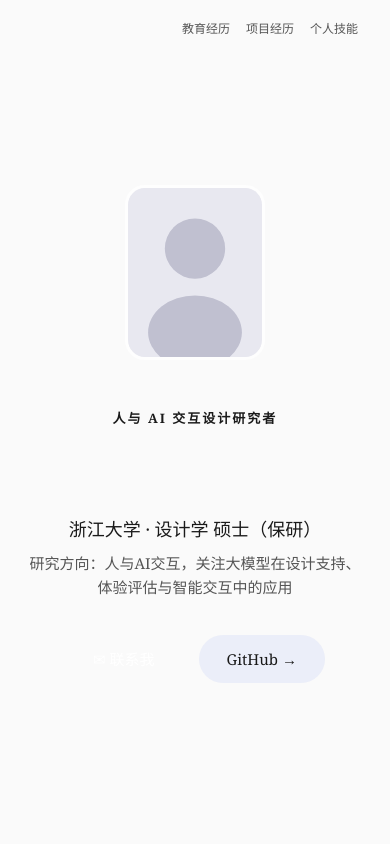
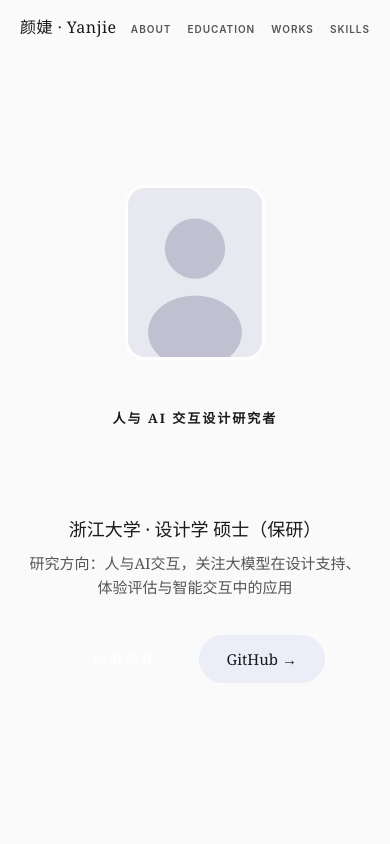
Before and after one commit to yanjieZJU/yanjieZJU.github.io, a React (Vite) app: page / in a window 390 px wide. Shown: the top 844 px of the page. Built offline with nearby package versions, Linux system fonts and the light colour scheme.

Commit message:
style: Academic Blue navbar — serif logo, uppercase links

```diff
--- a/src/components/Navbar.css
+++ b/src/components/Navbar.css
@@ -8,51 +8,50 @@
   display: flex;
   align-items: center;
   justify-content: space-between;
-  padding: 0 32px;
-  transition: background 0.3s ease, box-shadow 0.3s ease;
+  padding: 0 40px;
+  background: transparent;
+  transition: background 0.3s ease, border-bottom 0.3s ease;
 }
 
 .navbar.scrolled {
-  background: rgba(255, 255, 255, 0.85);
-  backdrop-filter: blur(20px);
-  -webkit-backdrop-filter: blur(20px);
-  box-shadow: 0 1px 0 rgba(0, 0, 0, 0.08);
+  background: rgba(250, 250, 250, 0.95);
+  backdrop-filter: blur(8px);
+  -webkit-backdrop-filter: blur(8px);
+  border-bottom: 1px solid var(--color-border);
 }
 
 .navbar-logo {
-  font-size: 17px;
-  font-weight: 700;
-  letter-spacing: -0.3px;
-  background: var(--gradient);
-  -webkit-background-clip: text;
-  -webkit-text-fill-color: transparent;
-  background-clip: text;
+  font-family: var(--font-serif);
+  font-size: 16px;
+  font-weight: normal;
+  color: var(--color-text);
   text-decoration: none;
+  letter-spacing: 0.5px;
 }
 
 .navbar-links {
   display: flex;
-  gap: 28px;
+  gap: 32px;
   list-style: none;
 }
 
 .navbar-links a {
-  font-size: 14px;
+  font-family: var(--font-sans);
+  font-size: 11px;
+  font-weight: 600;
+  letter-spacing: 2px;
+  text-transform: uppercase;
   color: var(--color-text-secondary);
   text-decoration: none;
   transition: color 0.2s;
 }
 
 .navbar-links a:hover {
-  color: var(--color-accent-start);
+  color: var(--color-accent);
 }
 
 @media (max-width: 600px) {
-  .navbar-links {
-    gap: 16px;
-  }
-
-  .navbar-links a {
-    font-size: 12px;
-  }
+  .navbar { padding: 0 20px; }
+  .navbar-links { gap: 16px; }
+  .navbar-links a { font-size: 10px; letter-spacing: 1px; }
 }
--- a/src/components/Navbar.jsx
+++ b/src/components/Navbar.jsx
@@ -1,11 +1,11 @@
-// src/components/Navbar.jsx
 import { useEffect, useState } from 'react'
 import './Navbar.css'
 
 const links = [
-  { label: '教育经历', href: '#education' },
-  { label: '项目经历', href: '#projects' },
-  { label: '个人技能', href: '#skills' },
+  { label: 'About', href: '#top' },
+  { label: 'Education', href: '#education' },
+  { label: 'Works', href: '#projects' },
+  { label: 'Skills', href: '#skills' },
 ]
 
 export default function Navbar() {
@@ -19,7 +19,7 @@ export default function Navbar() {
 
   return (
     <nav className={`navbar${scrolled ? ' scrolled' : ''}`}>
-      <a className="navbar-logo" href="#top">颜婕</a>
+      <a className="navbar-logo" href="#top">颜婕 · Yanjie</a>
       <ul className="navbar-links">
         {links.map(({ label, href }) => (
           <li key={href}>
```
